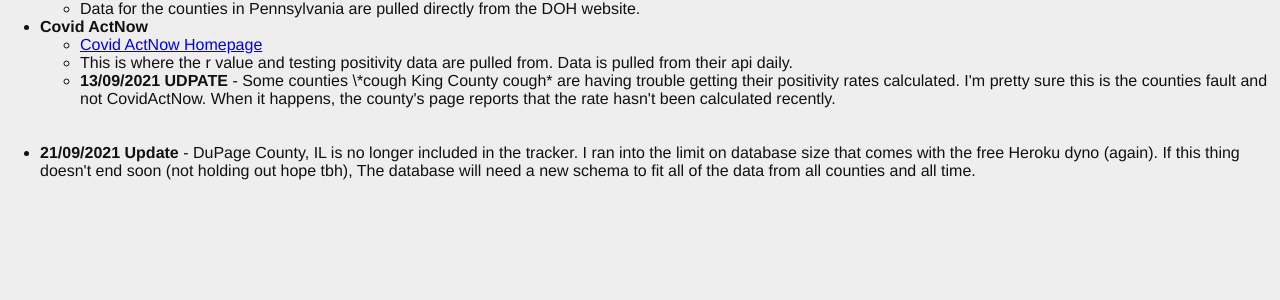
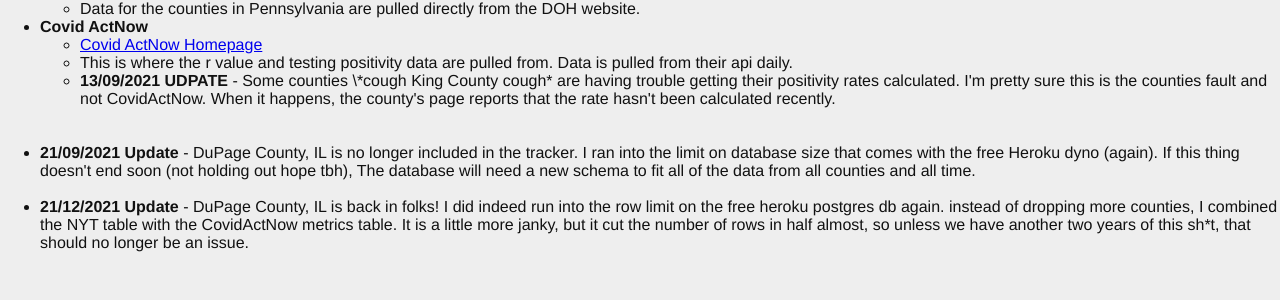
Before and after one commit to timmyoder/covid_tracker, a Django app: page /sources/ in a window 1280 px wide. Shown: the part 278-578 px from the top of the page. Run offline with Django 3.2, Linux system fonts and the light colour scheme; parts of the project's set-up code (start-up, migrations or seed data) failed here and were passed over.

Commit message:
readme update

```diff
--- a/templates/sources.jinja2
+++ b/templates/sources.jinja2
@@ -55,6 +55,14 @@
         the limit on database size that comes with the free Heroku dyno (again). If this thing doesn't end
         soon (not holding out hope tbh), The database will need a new schema to fit all of the
         data from all counties and all time.
+        <br>
+        <br>
+    </li>
+    <li><b>21/12/2021 Update</b> - DuPage County, IL is back in folks!
+        I did indeed run into the row limit on the free heroku postgres db again. instead of dropping
+        more counties, I combined the NYT table with the CovidActNow metrics table. It is a little more
+        janky, but it cut the number of rows in half almost, so unless we have another two years of
+        this sh*t, that should no longer be an issue.
     </li>
 </ul>
 {% endblock content %}
```
Also changed, not shown: README.md.
